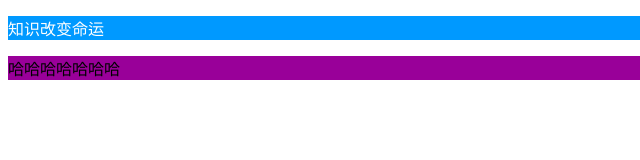
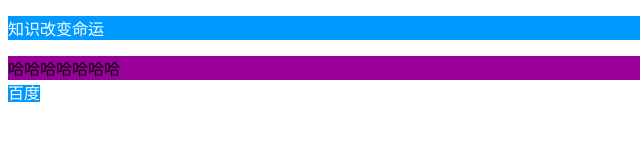
Before and after one commit to Aloved7/mygithub81, a plain HTML site: page index.html in a window 1280 px wide. Shown: the full height of the page, 0-640 px from the left. Drawn offline with Linux system fonts and the light colour scheme.

Commit message:
添加了a标记和样式

```diff
--- a/css/style.css
+++ b/css/style.css
@@ -6,3 +6,8 @@ div{
     background-color: #909;
     color: #000;
 }
+a{
+    background-color: #09f;
+    color: #fff;
+    text-decoration: none;
+}
--- a/index.html
+++ b/index.html
@@ -11,5 +11,6 @@
 <body>
     <p>知识改变命运</p>
     <div>哈哈哈哈哈哈哈</div>
+    <a href="www.baidu.com">百度</a>
 </body>
 </html>
```
